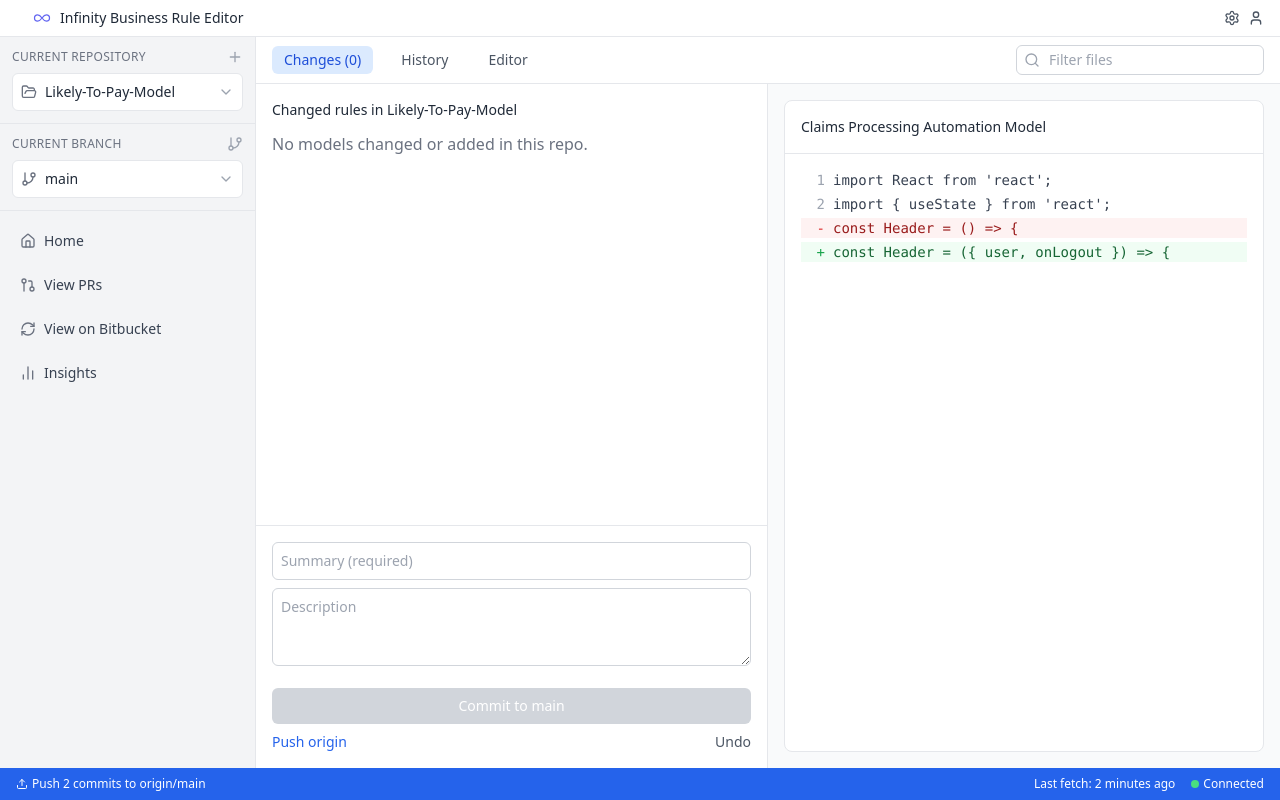
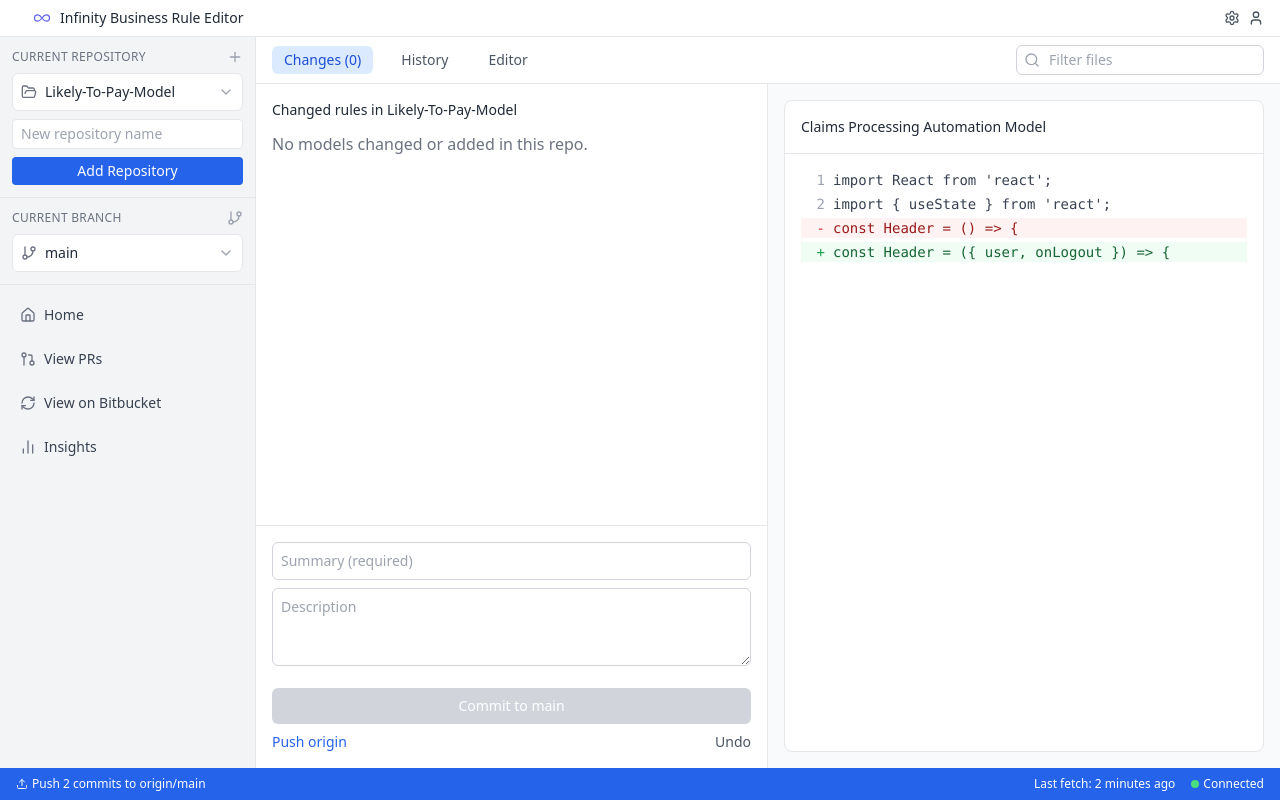
Before and after one commit to tomltran7/Infinity-React-UI-demo, a React (Vite) app: page / in a window 1280 px wide. Both pictures are taken after a click on the icon 235 px from the left and 57 px from the top of the page. Built offline with nearby package versions, Linux system fonts and the light colour scheme.

Commit message:
Restore point v1.20. added a peer review acitivity track to Insights page

```diff
--- a/src/components/InfinityReactUI.jsx
+++ b/src/components/InfinityReactUI.jsx
@@ -575,14 +575,16 @@ const InfinityReactUI = () => {
   const [selectedRepo, setSelectedRepo] = useState('Likely-To-Pay-Model');
   const [repoDropdownOpen, setRepoDropdownOpen] = useState(false);
   const [repoSearchQuery, setRepoSearchQuery] = useState('');
-  const repoList = [
+  const [repoList, setRepoList] = useState([
     'Likely-To-Pay-Model',
     'Claims Processing Automation Model',
     'Value-Based Reimbursement Model',
     'FWA Detection Model',
     'Provider Markets Optimizer Model'
-  ];
+  ]);
   const filteredRepos = repoList.filter(repo => repo.toLowerCase().includes(repoSearchQuery.toLowerCase()));
+  const [showAddRepo, setShowAddRepo] = useState(false);
+  const [newRepoName, setNewRepoName] = useState('');
   const [currentBranch, setCurrentBranch] = useState('main');
   const [commitMessage, setCommitMessage] = useState('');
   const [commitDescription, setCommitDescription] = useState('');
@@ -748,7 +750,7 @@ const InfinityReactUI = () => {
               <span className="text-xs font-medium text-gray-500 uppercase tracking-wide">
                 Current Repository
               </span>
-              <Plus className="w-4 h-4 text-gray-400 hover:text-gray-600 cursor-pointer" />
+              <Plus className="w-4 h-4 text-gray-400 hover:text-gray-600 cursor-pointer" onClick={() => setShowAddRepo(show => !show)} />
             </div>
             <button
               className="w-full flex items-center justify-between p-2 bg-white border border-gray-200 rounded-md hover:bg-gray-50"
@@ -762,6 +764,32 @@ const InfinityReactUI = () => {
               </div>
               <ChevronDown className={`w-4 h-4 text-gray-400 transition-transform ${repoDropdownOpen ? 'rotate-180' : ''}`} />
             </button>
+            {showAddRepo && (
+              <div className="mt-2 flex flex-col gap-2">
+                <input
+                  type="text"
+                  className="border rounded px-2 py-1 text-sm"
+                  placeholder="New repository name"
+                  value={newRepoName}
+                  onChange={e => setNewRepoName(e.target.value)}
+                />
+                <button
+                  className="px-3 py-1 bg-blue-600 text-white rounded text-sm"
+                  disabled={!newRepoName.trim() || repoList.includes(newRepoName.trim())}
+                  onClick={() => {
+                    const name = newRepoName.trim();
+                    if (name && !repoList.includes(name)) {
+                      setRepoList(list => [...list, name]);
+                      setSelectedRepo(name);
+                      setShowAddRepo(false);
+                      setNewRepoName('');
+                    }
+                  }}
+                >
+                  Add Repository
+                </button>
+              </div>
+            )}
             {repoDropdownOpen && (
               <div className="absolute left-0 right-0 mt-2 bg-white border border-gray-200 rounded-md shadow-lg z-10 max-h-80 overflow-auto">
                 <div className="p-3 border-b border-gray-100">
--- /dev/null
+++ b/src/components/PeerReviewActivityTracker.jsx
@@ -0,0 +1,51 @@
+import React from "react";
+import { GitPullRequest, Users, Clock } from "lucide-react";
+
+const peerReviewData = [
+  { reviewer: "alice", prsReviewed: 12, avgReviewTime: "6h", lastReview: "2h ago" },
+  { reviewer: "bob", prsReviewed: 9, avgReviewTime: "8h", lastReview: "5h ago" },
+  { reviewer: "carol", prsReviewed: 15, avgReviewTime: "5h", lastReview: "1d ago" },
+  { reviewer: "dave", prsReviewed: 7, avgReviewTime: "10h", lastReview: "2d ago" },
+  { reviewer: "eve", prsReviewed: 11, avgReviewTime: "7h", lastReview: "3d ago" },
+];
+
+export default function PeerReviewActivityTracker() {
+  return (
+    <div className="p-6 bg-slate-50 min-h-screen">
+      <header className="mb-6">
+        <div className="flex items-center justify-between">
+          <h1 className="text-2xl font-semibold">Peer Review Activity Tracker</h1>
+        </div>
+        <p className="text-sm text-slate-600 mt-1">Monitor PR review activity, reviewer throughput, and review times.</p>
+      </header>
+      <div className="bg-white p-6 rounded-lg shadow-sm">
+        <h2 className="text-lg font-medium mb-4 flex items-center gap-2">
+          <GitPullRequest className="w-5 h-5 text-indigo-600" /> Reviewer Stats
+        </h2>
+        <table className="min-w-full border text-sm mb-4">
+          <thead>
+            <tr>
+              <th className="border p-2 bg-gray-100">Reviewer</th>
+              <th className="border p-2 bg-gray-100">PRs Reviewed</th>
+              <th className="border p-2 bg-gray-100">Avg Review Time</th>
+              <th className="border p-2 bg-gray-100">Last Review</th>
+            </tr>
+          </thead>
+          <tbody>
+            {peerReviewData.map((row) => (
+              <tr key={row.reviewer}>
+                <td className="border p-2 font-medium flex items-center gap-2">
+                  <Users className="w-4 h-4 text-slate-500" /> {row.reviewer}
+                </td>
+                <td className="border p-2">{row.prsReviewed}</td>
+                <td className="border p-2 flex items-center gap-1"><Clock className="w-4 h-4 text-slate-400" /> {row.avgReviewTime}</td>
+                <td className="border p-2">{row.lastReview}</td>
+              </tr>
+            ))}
+          </tbody>
+        </table>
+        <div className="mt-6 text-sm text-slate-500">Mock data — for demo purposes only.</div>
+      </div>
+    </div>
+  );
+}
--- a/src/components/Reporting.jsx
+++ b/src/components/Reporting.jsx
@@ -103,6 +103,9 @@ export default function Reporting() {
   const [timeRange, setTimeRange] = useState("90d");
   const [selectedTeam, setSelectedTeam] = useState("All teams");
   const [showThroughput, setShowThroughput] = useState(false);
+  const [activeInsightsTab, setActiveInsightsTab] = useState("insights");
+  // Lazy load PeerReviewActivityTracker
+  const PeerReviewActivityTracker = React.useMemo(() => React.lazy(() => import("./PeerReviewActivityTracker.jsx")), []);
 
   const heatmapMatrix = useMemo(() => {
     const rows = 12;
@@ -131,6 +134,22 @@ export default function Reporting() {
 
   return (
     <div className="p-6 bg-slate-50 min-h-screen">
+      <div className="mb-6 flex gap-2">
+        <button
+          className={`px-4 py-2 rounded-md text-sm font-medium border ${activeInsightsTab === "insights" ? "bg-indigo-600 text-white" : "bg-white text-indigo-600 border-indigo-600"}`}
+          onClick={() => setActiveInsightsTab("insights")}
+        >
+          Insights Dashboard
+        </button>
+        <button
+          className={`px-4 py-2 rounded-md text-sm font-medium border ${activeInsightsTab === "peerReview" ? "bg-indigo-600 text-white" : "bg-white text-indigo-600 border-indigo-600"}`}
+          onClick={() => setActiveInsightsTab("peerReview")}
+        >
+          Peer Review Activity Tracker
+        </button>
+      </div>
+      {activeInsightsTab === "insights" ? (
+        <React.Fragment>
           <header className="mb-6">
             <div className="flex items-center justify-between">
               <h1 className="text-2xl font-semibold">Insights — Model Health & Adoption</h1>
@@ -296,6 +315,12 @@ export default function Reporting() {
           </div>
 
           <footer className="mt-6 text-sm text-slate-500">Mock dashboard — data is synthetic.</footer>
+        </React.Fragment>
+      ) : (
+        <React.Suspense fallback={<div className="p-8 text-gray-500">Loading Peer Review Activity Tracker...</div>}>
+          <PeerReviewActivityTracker />
+        </React.Suspense>
+      )}
     </div>
   );
 }
```
Lines whose indentation alone changed are shown as unchanged.
